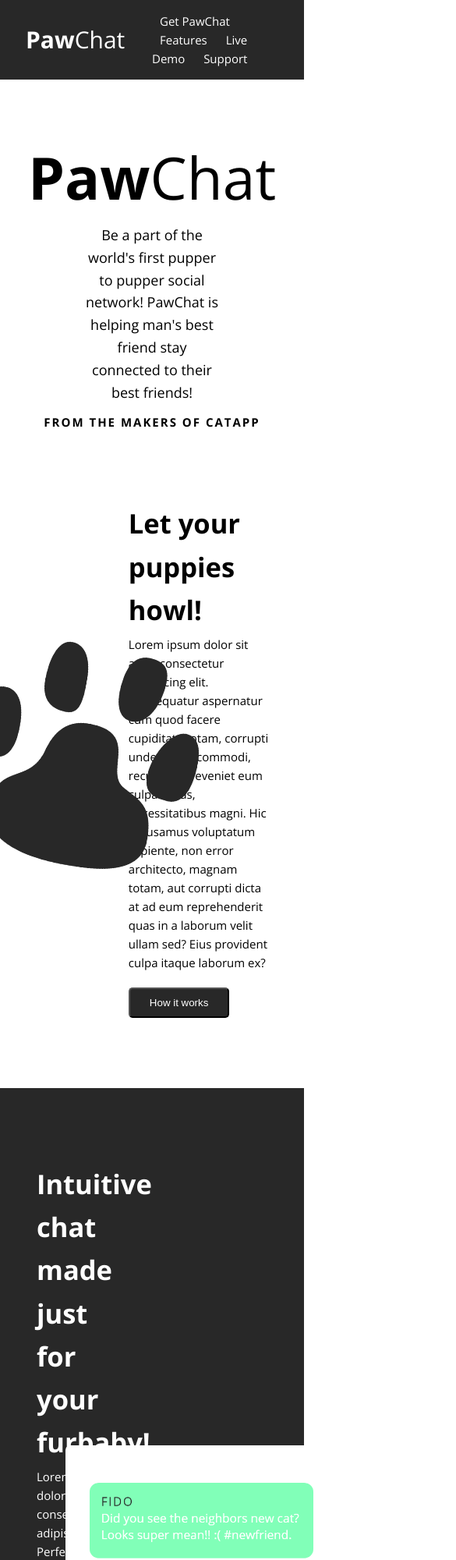
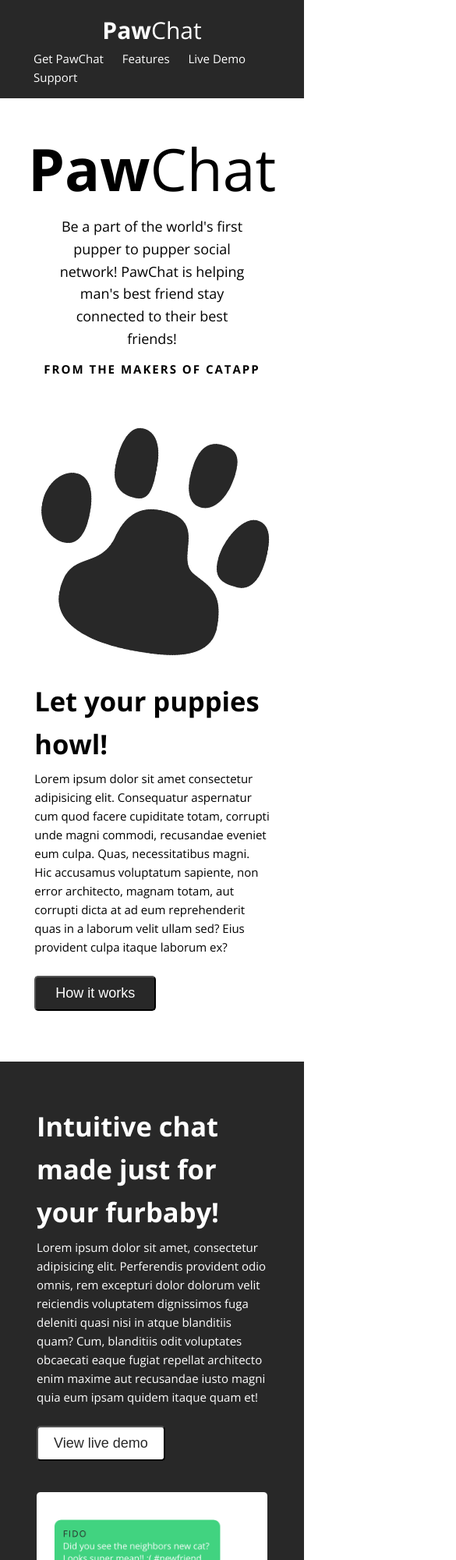
Before and after one commit to johncoryk/pawchat, a plain HTML site: page index.html in a window 390 px wide. Shown: the top 2000 px of the page at 78% size, 585 px wide, since content can reach past the window. Drawn offline with nearby package versions, Linux system fonts and the light colour scheme.

Commit message:
Updated colors on chat box, made design respsonsive

```diff
--- a/index.html
+++ b/index.html
@@ -65,7 +65,7 @@
             <button class="btn btn-white">View live demo</button>
           </div>
           <div class="demo-img">
-            <img src="assets/Group 5.png" alt="chat in action" />
+            <img src="assets/chat_bubble.png" alt="chat in action" />
           </div>
         </div>
       </section>
@@ -78,7 +78,7 @@
             the app and other special bonuses for your pup!
           </p>
           <input type="email" placeholder="youremail@example.com" />
-          <button class="btn btn-black">Sign up</button>
+          <button class="btn btn-black email-btn">Sign up</button>
         </div>
       </section>
     </main>
--- a/styles/style.scss
+++ b/styles/style.scss
@@ -3,6 +3,8 @@
 $darkPrimary: #282828;
 $darkSecondary: #ececec;
 $colorPrimary: #8185ff;
+
+$break-small: 450px;
 
 html {
   box-sizing: border-box;
@@ -60,7 +62,6 @@ h2 {
     color: #fff;
     align-self: center;
     justify-self: end;
-    font-size: 1.2;
 
     a {
       padding: 0 10px;
@@ -130,9 +131,9 @@ h2 {
   color: #fff;
   border-radius: 5px;
   padding: 10px 25px;
-  margin-top: 20px;
+  margin-top: 25px;
   transition: ease 300ms;
-  font-size: 1.2;
+  font-size: 1.2rem;
 
   &:hover {
     background-color: #fff;
@@ -179,8 +180,9 @@ h2 {
   color: $darkPrimary;
   border-radius: 5px;
   padding: 10px 20px;
-  margin-top: 20px;
+  margin-top: 25px;
   transition: ease 300ms;
+  font-size: 1.2rem;
 
   &:hover {
     background-color: $darkPrimary;
@@ -264,3 +266,72 @@ h2 {
   text-transform: uppercase;
   margin-bottom: 5px;
 }
+
+.email-btn {
+  padding: 10px 30px;
+}
+
+@media only screen and (max-width: 900px) {
+  .top-bar {
+    .top-info {
+      grid-template-columns: none;
+      grid-template-rows: 1fr 1fr;
+
+      .top-logo {
+        justify-self: center;
+      }
+
+      .top-nav-links {
+        justify-self: center;
+        align-self: center;
+      }
+    }
+  }
+  .main-container {
+    .title-info {
+      margin-top: 30px;
+
+      .sub-info {
+        max-width: 65%;
+      }
+    }
+    .section-2 {
+      display: block;
+      margin: 50px auto;
+
+      .how-it-works {
+        margin-top: 20px;
+      }
+    }
+
+    .section-3 {
+      .chat-example {
+        display: block;
+        margin: 45px auto;
+
+        .demo-info {
+          padding: 0;
+          margin: 0 auto 40px;
+        }
+
+        .demo-img img {
+          width: 100%;
+        }
+      }
+    }
+
+    .section-4 {
+      margin: 50px auto 0;
+
+      .signup-info {
+        p {
+          max-width: 80%;
+        }
+
+        input {
+          width: 80%;
+        }
+      }
+    }
+  }
+}
```
Also changed, not shown: assets/Group 5.png (deleted), assets/Group 5@2x.png (deleted), assets/chat_bubble.png (added), assets/chat_bubble@2x.png (added), styles/style.css, 3 other files.
